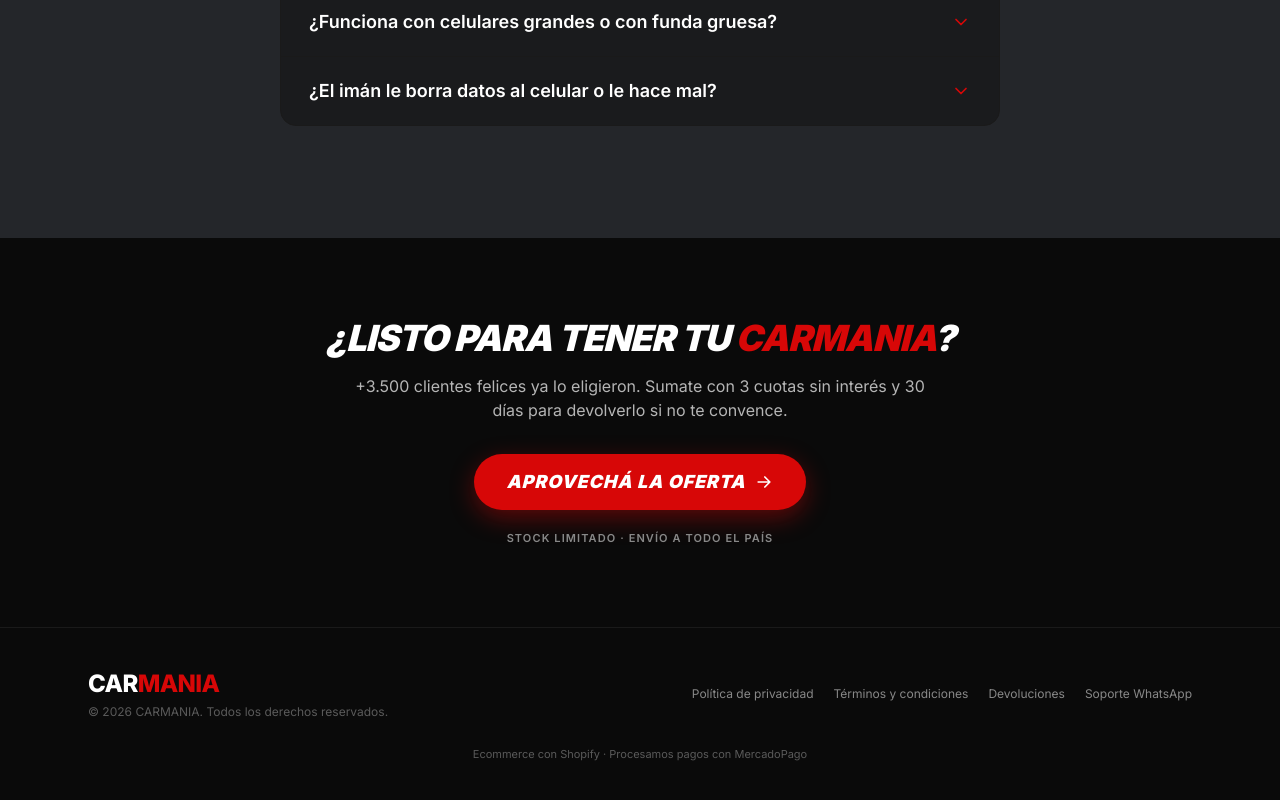
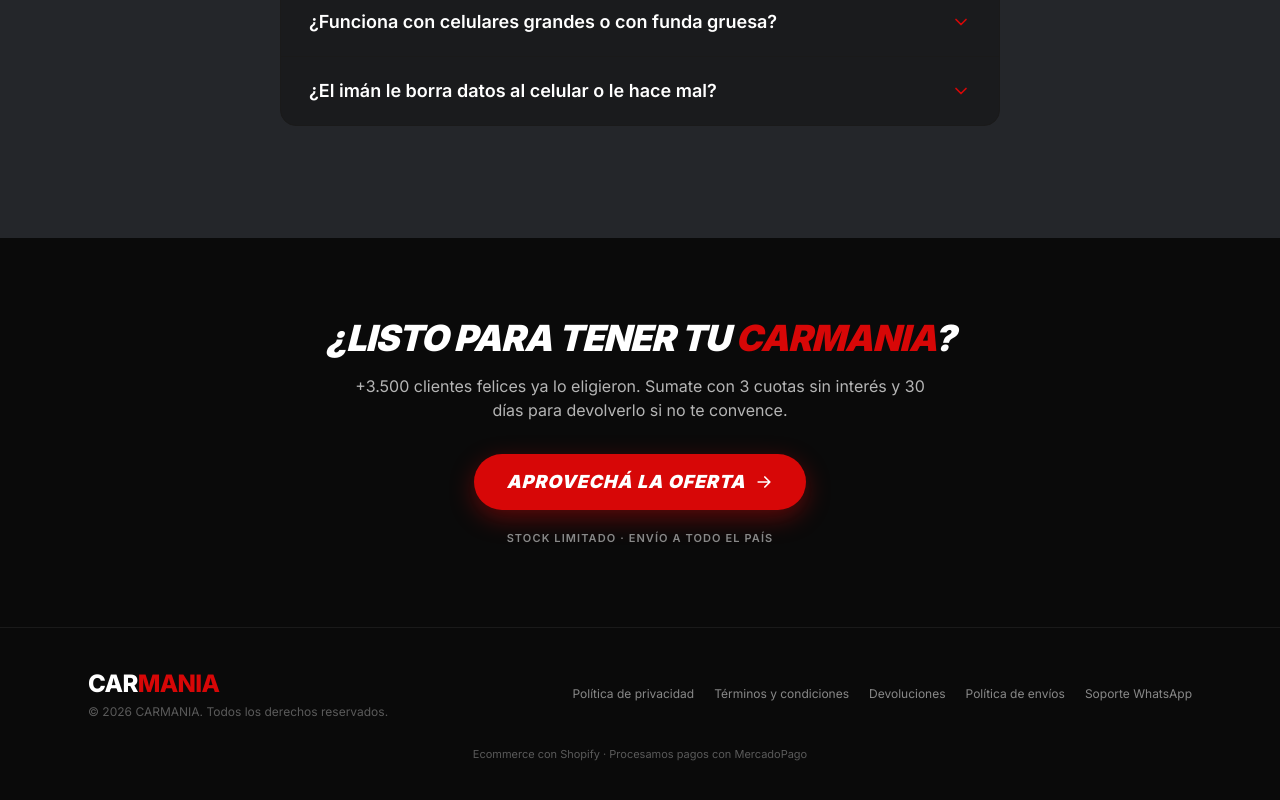
Before and after one commit to IgnacioFerCosio/CarMania, a Next.js app: page / in a window 1280 px wide. Shown: the part 9411-10211 px from the top of the page. Built offline with nearby package versions, Linux system fonts and the light colour scheme; no server answers.

Commit message:
Add shipping policy link in footer

```diff
--- a/components/layout/Footer.tsx
+++ b/components/layout/Footer.tsx
@@ -67,6 +67,16 @@
             </li>
             <li>
               <a
+                href="https://carmaniaoficial.com/policies/shipping-policy"
+                className="hover:text-white"
+                target="_blank"
+                rel="noopener noreferrer"
+              >
+                Política de envíos
+              </a>
+            </li>
+            <li>
+              <a
                 href={`https://wa.me/${WHATSAPP.number}`}
                 className="hover:text-white"
                 target="_blank"
```
